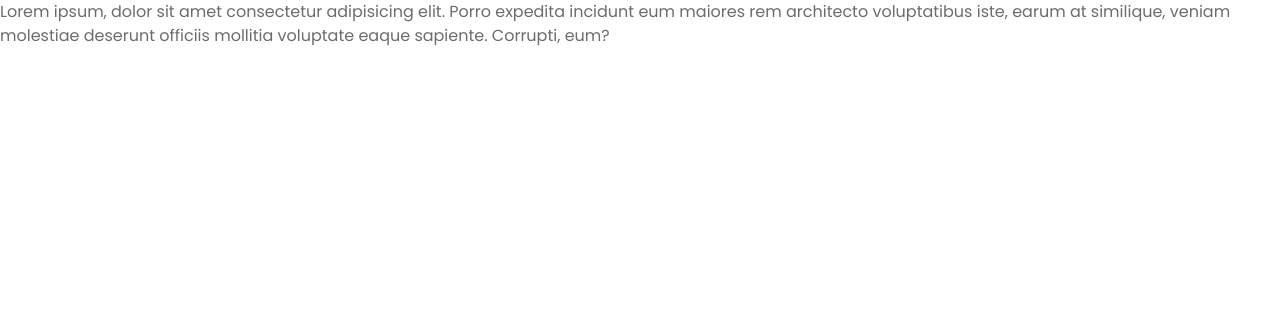
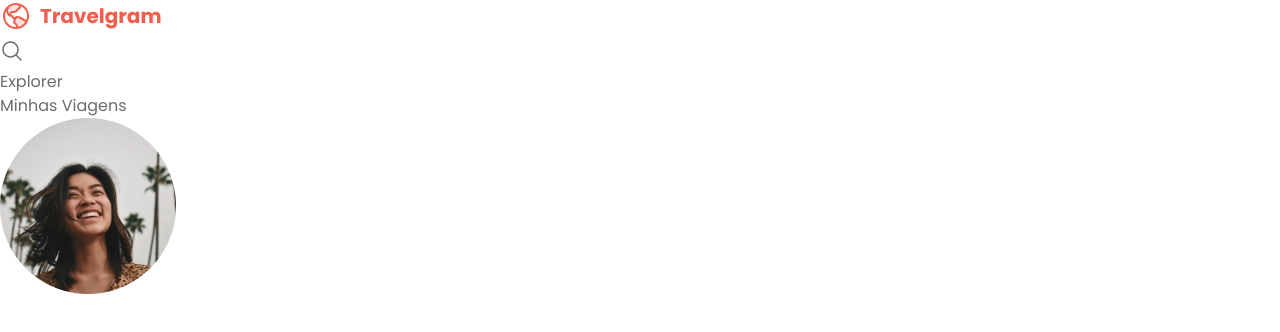
Before and after one commit to pallomagualter/travelgram, a plain HTML site: page index.html in a window 1280 px wide. Drawn offline with Linux system fonts and the light colour scheme.

Commit message:
feat: page layout

```diff
--- a/index.html
+++ b/index.html
@@ -12,8 +12,19 @@
     <link href="https://fonts.googleapis.com/css2?family=Poppins:wght@400;700&display=swap" rel="stylesheet">
 </head>
 <body>
-    <p>
-        Lorem ipsum, dolor sit amet consectetur adipisicing elit. Porro expedita incidunt eum maiores rem architecto voluptatibus iste, earum at similique, veniam molestiae deserunt officiis mollitia voluptate eaque sapiente. Corrupti, eum?
-    </p>
+    <nav>
+        <a href="#" id="logo">
+            <img src="assets/Logo.svg" alt="Logo Travelgram">
+        </a>
+
+        <ul id="primary-menu">
+            <li><a href="#"><img src="assets/icons/MagnifyingGlass.svg" alt="ícone de lupa"></a></li>
+            <li><a href="#">Explorer</a></li>
+            <li><a href="#">Minhas Viagens</a></li>
+            <li><a href="#">
+                <img src="assets/Profile pic.png" alt="Imagem Profile">
+            </a></li>
+        </ul>
+    </nav>
 </body>
 </html>
```
Also changed, not shown: assets/Image 02.png (deleted), assets/Image 03.png (deleted), assets/Image 04.png (deleted), assets/Image 05.png (deleted), assets/Image 06.png (deleted), assets/Image 07.png (deleted), assets/Image 08.png (deleted), assets/Image 09.png (deleted), assets/Image 10.png (deleted), assets/Image 11.png (deleted), assets/Profile pic.png (added), assets/icons/AirplaneTilt.svg (renamed from assets/AirplaneTilt.svg), assets/icons/Image.svg (renamed from assets/Image.svg), assets/icons/MagnifyingGlass.svg (renamed from assets/MagnifyingGlass.svg), 2 more files, 12 other files.
